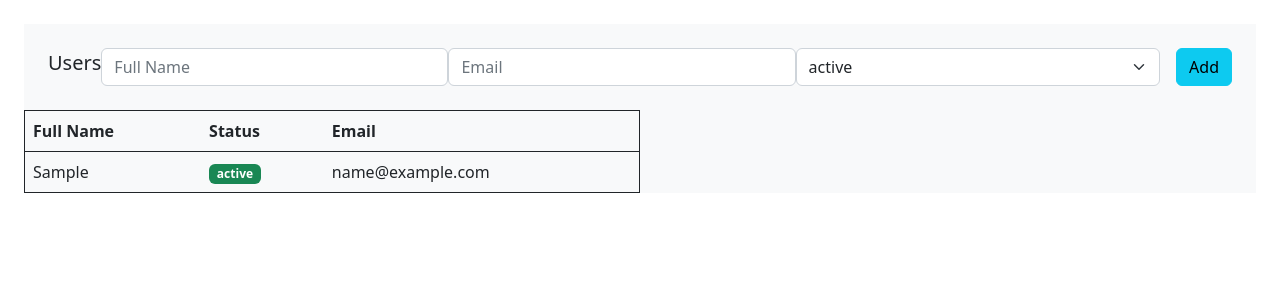
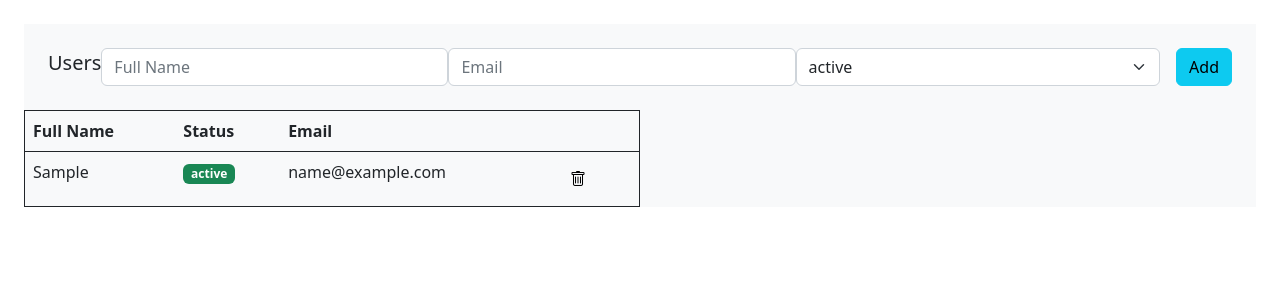
Before and after one commit to levworkshop/users-app, a React (Create React App) app: page / in a window 1280 px wide. Both pictures are taken after typing "Sample", "name@example.com" into the empty fields and a click on the button "Add". Shown: the top 300 px of the page. Built offline with nearby package versions, Linux system fonts and the light colour scheme.

Commit message:
new table component

```diff
--- a/src/App.tsx
+++ b/src/App.tsx
@@ -3,6 +3,7 @@ import '../node_modules/bootstrap-icons/font/bootstrap-icons.css';
 import Status from './components/Status';
 import { useState } from 'react';
 import AddUserForm from './components/AddUserForm';
+import Table from './components/Table';
 
 // export type StatusType = "Active" | "Expired" | "Banned";
 export enum StatusEnum {
@@ -68,32 +69,9 @@ function App() {
                 onAdd={addUser}
             />
 
-            <table className="table w-50 border border-dark table-hover">
-                <thead>
-                    <tr>
-                        <th scope="col">Full Name</th>
-                        <th scope="col">Status</th>
-                        <th scope="col">Email</th>
-                    </tr>
-                </thead>
-                <tbody>
-                    {
-                        users.map((user: UserTypes) =>
-                            <tr key={user.id}>
-                                <td>
-                                    {/* <button
-                                        onClick={() => handleClick(user)}
-                                    > */}
-                                    {user.fullName}
-                                    {/* </button> */}
-                                </td>
-                                <td><Status type={user.status} /></td>
-                                <td>{user.email}</td>
-                            </tr>
-                        )
-                    }
-                </tbody>
-            </table>
+            <Table
+                users={users}
+            />
         </div>
     );
 }
--- /dev/null
+++ b/src/components/Table.tsx
@@ -0,0 +1,39 @@
+import { UserTypes } from "../App";
+import Status from "./Status";
+
+interface Props {
+    users: Array<UserTypes>
+}
+
+function Table({ users }: Props) {
+    return (
+        <table className="table w-50 border border-dark table-hover">
+            <thead>
+                <tr>
+                    <th scope="col">Full Name</th>
+                    <th scope="col">Status</th>
+                    <th scope="col">Email</th>
+                    <th></th>
+                </tr>
+            </thead>
+            <tbody>
+                {
+                    users.map((user: UserTypes) =>
+                        <tr key={user.id}>
+                            <td>{user.fullName}</td>
+                            <td><Status type={user.status} /></td>
+                            <td>{user.email}</td>
+                            <td>
+                                <button className="btn btn-light">
+                                    <i className="bi bi-trash"></i>
+                                </button>
+                            </td>
+                        </tr>
+                    )
+                }
+            </tbody>
+        </table>
+    );
+}
+
+export default Table;
```
